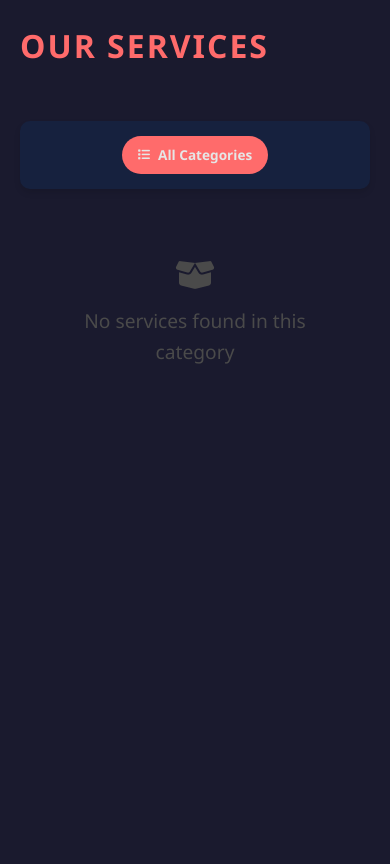
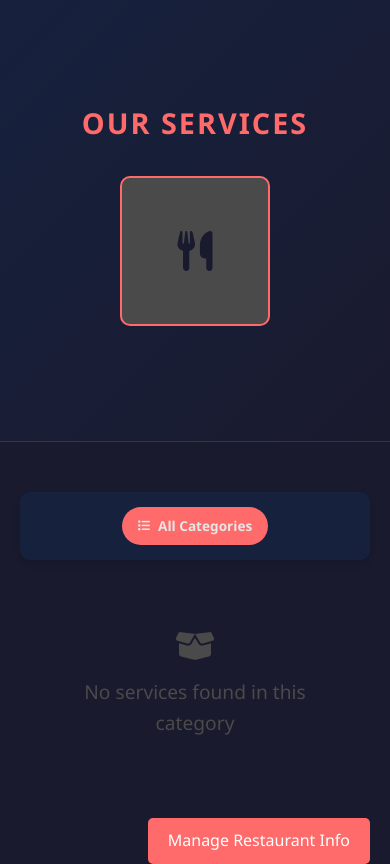
Before and after one commit to infivepvt/restaurant_menu, a PHP site: page / in a window 390 px wide. Before the commit the page ends 364 px from the top, so only its background shows below. Run offline with PHP 8.4, Linux system fonts and the light colour scheme; data that the repository does not hold is empty.

Commit message:
resturent 1

```diff
--- a/index.php
+++ b/index.php
@@ -1,7 +1,12 @@
 <?php
 require 'config.php';
+
+// Fetch restaurant info
+$restaurant_stmt = $pdo->query("SELECT name, logo_path FROM restaurant_info LIMIT 1");
+$restaurant = $restaurant_stmt->fetch(PDO::FETCH_ASSOC);
+
+// Fetch active offer banner
 $offer_stmt = $pdo->query("SELECT * FROM offer_banners WHERE is_active = 1 ORDER BY display_order ASC, created_at DESC LIMIT 1");
-
 $offer_banner = $offer_stmt->fetch();
 
 // Get all categories with their services
@@ -68,9 +73,10 @@ if ($filtered_category) {
 <head>
     <meta charset="UTF-8">
     <meta name="viewport" content="width=device-width, initial-scale=1.0">
-    <title>Our Services</title>
+    <title><?= htmlspecialchars($restaurant['name'] ?? 'Our Services') ?></title>
     <link rel="stylesheet" href="https://cdnjs.cloudflare.com/ajax/libs/font-awesome/6.0.0/css/all.min.css">
-    <link rel="icon" type="image/x-icon" href="assets/image/Logo1.ico">
+    <link rel="icon" type="image/x-icon"
+        href="<?= htmlspecialchars($restaurant['logo_path'] ?? 'assets/image/Logo1.ico') ?>">
     <style>
         :root {
             --primary: #ff6b6b;
@@ -106,6 +112,38 @@ if ($filtered_category) {
             background: linear-gradient(135deg, var(--darker) 0%, var(--dark) 100%);
             margin-bottom: 30px;
             border-bottom: 1px solid rgba(255, 255, 255, 0.1);
+        }
+
+        .restaurant-info {
+            display: flex;
+            align-items: center;
+            justify-content: center;
+            gap: 20px;
+            padding: 40px 0;
+        }
+
+        .restaurant-logo {
+            width: 80px;
+            height: 80px;
+            object-fit: contain;
+            border-radius: 10px;
+            border: 2px solid var(--primary);
+        }
+
+        .restaurant-logo-placeholder {
+            width: 80px;
+            height: 80px;
+            background-color: var(--gray);
+            display: flex;
+            align-items: center;
+            justify-content: center;
+            border-radius: 10px;
+            border: 2px solid var(--primary);
+        }
+
+        .restaurant-logo-placeholder i {
+            font-size: 2.5rem;
+            color: var(--dark);
         }
 
         h1 {
@@ -201,7 +239,7 @@ if ($filtered_category) {
 
         .services-grid {
             display: grid;
-            grid-template-columns: repeat(auto-fill, minmax(300px, 1fr)); /* Increased min width for larger images */
+            grid-template-columns: repeat(auto-fill, minmax(300px, 1fr));
             gap: 25px;
         }
 
@@ -225,7 +263,7 @@ if ($filtered_category) {
         }
 
         .service-image-container {
-            width: 120px; /* Increased image size */
+            width: 120px;
             height: 120px;
             overflow: hidden;
             margin-right: 15px;
@@ -250,7 +288,7 @@ if ($filtered_category) {
             display: flex;
             flex-direction: column;
             justify-content: center;
-            min-height: 120px; /* Adjusted for larger image */
+            min-height: 120px;
         }
 
         .service-title {
@@ -290,7 +328,6 @@ if ($filtered_category) {
             grid-column: 1 / -1;
         }
 
-        /* Modal Styles */
         .modal {
             display: none;
             position: fixed;
@@ -306,7 +343,7 @@ if ($filtered_category) {
         }
 
         .modal-content {
-            background: linear-gradient(135deg, var(--darker) 0%, #1e2a44 100%); /* Gradient background */
+            background: linear-gradient(135deg, var(--darker) 0%, #1e2a44 100%);
             margin: 50px auto;
             max-width: 800px;
             border-radius: 12px;
@@ -321,6 +358,7 @@ if ($filtered_category) {
                 opacity: 0;
                 transform: translateY(-50px);
             }
+
             to {
                 opacity: 1;
                 transform: translateY(0);
@@ -407,107 +445,6 @@ if ($filtered_category) {
             font-weight: 500;
         }
 
-        @media (max-width: 768px) {
-            h1 {
-                font-size: 2rem;
-            }
-
-            .category-filter {
-                justify-content: center;
-            }
-
-            .services-grid {
-                grid-template-columns: repeat(auto-fill, minmax(260px, 1fr)); /* Adjusted for larger images */
-                gap: 15px;
-            }
-
-            .category-title {
-                font-size: 1.5rem;
-            }
-
-            .category-image {
-                width: 60px;
-                height: 60px;
-            }
-
-            .modal-content {
-                margin: 20px auto;
-            }
-
-            .modal-header {
-                height: 200px;
-            }
-
-            .modal-body {
-                padding: 25px;
-            }
-
-            .service-card {
-                padding: 10px;
-            }
-
-            .service-image-container {
-                width: 100px; /* Scaled down for tablets */
-                height: 100px;
-            }
-
-            .service-content {
-                min-height: 100px;
-            }
-
-            .modal-title {
-                font-size: 1.8rem;
-            }
-
-            .modal-price {
-                font-size: 1.4rem;
-            }
-        }
-
-        @media (max-width: 480px) {
-            .services-grid {
-                grid-template-columns: 1fr;
-            }
-
-            .category-header {
-                flex-direction: column;
-                text-align: center;
-            }
-
-            .category-image {
-                margin-right: 0;
-                margin-bottom: 15px;
-                width: 80px;
-                height: 80px;
-            }
-
-            .filter-option {
-                padding: 8px 16px;
-                font-size: 0.85rem;
-            }
-
-            .modal-header {
-                height: 150px;
-            }
-
-            .service-image-container {
-                width: 80px; /* Scaled down for mobile */
-                height: 80px;
-            }
-
-            .service-content {
-                min-height: 80px;
-            }
-
-            .modal-title {
-                font-size: 1.6rem;
-            }
-
-            .modal-price {
-                font-size: 1.3rem;
-            }
-        }
-
         .offer-banner {
             position: relative;
             height: 300px;
@@ -563,6 +500,67 @@ if ($filtered_category) {
         }
 
         @media (max-width: 768px) {
+            h1 {
+                font-size: 2rem;
+            }
+
+            .restaurant-logo,
+            .restaurant-logo-placeholder {
+                width: 60px;
+                height: 60px;
+            }
+
+            .category-filter {
+                justify-content: center;
+            }
+
+            .services-grid {
+                grid-template-columns: repeat(auto-fill, minmax(260px, 1fr));
+                gap: 15px;
+            }
+
+            .category-title {
+                font-size: 1.5rem;
+            }
+
+            .category-image {
+                width: 60px;
+                height: 60px;
+            }
+
+            .modal-content {
+                margin: 20px auto;
+            }
+
+            .modal-header {
+                height: 200px;
+            }
+
+            .modal-body {
+                padding: 25px;
+            }
+
+            .service-card {
+                padding: 10px;
+            }
+
+            .service-image-container {
+                width: 100px;
+                height: 100px;
+            }
+
+            .service-content {
+                min-height: 100px;
+            }
+
+            .modal-title {
+                font-size: 1.8rem;
+            }
+
+            .modal-price {
+                font-size: 1.4rem;
+            }
+
             .offer-banner {
                 height: 250px;
                 margin: 0 15px;
@@ -570,21 +568,169 @@ if ($filtered_category) {
         }
 
         @media (max-width: 480px) {
+            .restaurant-info {
+                flex-direction: column;
+                text-align: center;
+            }
+
+            .restaurant-logo,
+            .restaurant-logo-placeholder {
+                margin-bottom: 15px;
+            }
+
+            .services-grid {
+                grid-template-columns: 1fr;
+            }
+
+            .category-header {
+                flex-direction: column;
+                text-align: center;
+            }
+
+            .category-image {
+                margin-right: 0;
+                margin-bottom: 15px;
+                width: 80px;
+                height: 80px;
+            }
+
+            .filter-option {
+                padding: 8px 16px;
+                font-size: 0.85rem;
+            }
+
+            .modal-header {
+                height: 150px;
+            }
+
+            .service-image-container {
+                width: 80px;
+                height: 80px;
+            }
+
+            .service-content {
+                min-height: 80px;
+            }
+
+            .modal-title {
+                font-size: 1.6rem;
+            }
+
+            .modal-price {
+                font-size: 1.3rem;
+            }
+
             .offer-banner {
                 height: 200px;
+            }
+        }
+
+        .restaurant-info {
+            display: flex;
+            flex-direction: column;
+            /* Stack name above logo */
+            align-items: center;
+            justify-content: center;
+            gap: 20px;
+            padding: 40px 0;
+        }
+
+        .restaurant-logo {
+            width: 120px;
+            /* Increased size */
+            height: 120px;
+            /* Increased size */
+            object-fit: contain;
+            border-radius: 10px;
+            border: 2px solid var(--primary);
+        }
+
+        .restaurant-logo-placeholder {
+            width: 120px;
+            /* Increased size */
+            height: 120px;
+            /* Increased size */
+            background-color: var(--gray);
+            display: flex;
+            align-items: center;
+            justify-content: center;
+            border-radius: 10px;
+            border: 2px solid var(--primary);
+        }
+
+        .restaurant-logo-placeholder i {
+            font-size: 3.5rem;
+            /* Increased icon size for placeholder */
+            color: var(--dark);
+        }
+
+        h1 {
+            font-size: 2.5rem;
+            margin-bottom: 10px;
+            color: var(--primary);
+            text-transform: uppercase;
+            letter-spacing: 2px;
+            text-align: center;
+            /* Ensure text is centered */
+        }
+
+        /* Responsive adjustments */
+        @media (max-width: 768px) {
+
+            .restaurant-logo,
+            .restaurant-logo-placeholder {
+                width: 150px;
+                /* Slightly smaller for tablets */
+                height: 150px;
+            }
+
+            .restaurant-logo-placeholder i {
+                font-size: 3rem;
+            }
+
+            h1 {
+                font-size: 2rem;
+            }
+        }
+
+        @media (max-width: 480px) {
+
+            .restaurant-logo,
+            .restaurant-logo-placeholder {
+                width: 150px;
+                /* Smaller for mobile */
+                height: 150px;
+            }
+
+            .restaurant-logo-placeholder i {
+                font-size: 2.5rem;
+            }
+
+            h1 {
+                font-size: 1.8rem;
             }
         }
     </style>
 </head>
 
 <body>
+    <header>
         <div class="container">
-        <h1>Our Services</h1>
+            <div class="restaurant-info">
+                <h1><?= htmlspecialchars($restaurant['name'] ?? 'Our Services') ?></h1>
+                <?php if ($restaurant && $restaurant['logo_path']): ?>
+                    <img src="<?= htmlspecialchars(str_replace('../', '/', $restaurant['logo_path'])) ?>"
+                        alt="Restaurant Logo" class="restaurant-logo">
+                <?php else: ?>
+                    <div class="restaurant-logo-placeholder">
+                        <i class="fas fa-utensils"></i>
+                    </div>
+                <?php endif; ?>
+            </div>
         </div>
         <?php
         // Get active banners in display order
         $banners = $pdo->query("SELECT * FROM offer_banners WHERE is_active = 1 ORDER BY display_order")->fetchAll();
-
         if (!empty($banners)): ?>
             <div class="offer-banner">
                 <?php foreach ($banners as $index => $banner): ?>
@@ -644,7 +790,7 @@ if ($filtered_category) {
                                     '<?= htmlspecialchars($service['image'] ? $service['image'] : '', ENT_QUOTES) ?>',
                                     '<?= htmlspecialchars($service['price']) ?>',
                                     '<?= htmlspecialchars($service['description'], ENT_QUOTES) ?>',
-                                    '<?= htmlspecialchars($service['description'], ENT_QUOTES) ?>', // Using description twice since detailed_description doesn't exist
+                                    '<?= htmlspecialchars($service['description'], ENT_QUOTES) ?>',
                                     '<?= htmlspecialchars($category['name'], ENT_QUOTES) ?>'
                                 )">
                                     <div class="service-image-container">
@@ -652,7 +798,8 @@ if ($filtered_category) {
                                             <img src="<?= htmlspecialchars($service['image']) ?>"
                                                 alt="<?= htmlspecialchars($service['name']) ?>" class="service-image">
                                         <?php else: ?>
-                                            <div style="background-color:var(--gray);height:100%;display:flex;align-items:center;justify-content:center;">
+                                            <div
+                                                style="background-color:var(--gray);height:100%;display:flex;align-items:center;justify-content:center;">
                                                 <i class="fas fa-image" style="font-size:2.5rem;color:var(--dark);"></i>
                                             </div>
                                         <?php endif; ?>
@@ -668,6 +815,7 @@ if ($filtered_category) {
                 <?php endif; ?>
             <?php endforeach; ?>
         <?php endif; ?>
+        <a href="admin_restaurant.php" class="admin-link">Manage Restaurant Info</a>
     </div>
 
     <!-- Service Modal -->
@@ -698,14 +846,12 @@ if ($filtered_category) {
             const modalDetailedDescription = document.getElementById('modalDetailedDescription');
             const modalCategory = document.getElementById('modalCategory');
 
-            // Set modal content
             modalTitle.textContent = name;
             modalPrice.textContent = 'Rs. ' + parseFloat(price).toFixed(2);
             modalDescription.textContent = description;
             modalDetailedDescription.textContent = detailedDescription || description;
             modalCategory.textContent = category;
 
-            // Set image or placeholder
             if (image) {
                 modalImage.src = image;
                 modalImage.style.display = 'block';
@@ -721,7 +867,6 @@ if ($filtered_category) {
                 `;
             }
 
-            // Show modal
             modal.style.display = 'block';
             document.body.style.overflow = 'hidden';
         }
@@ -732,7 +877,6 @@ if ($filtered_category) {
             document.body.style.overflow = 'auto';
         }
 
-        // Close modal when clicking outside
         window.onclick = function (event) {
             const modal = document.getElementById('serviceModal');
             if (event.target == modal) {
@@ -740,7 +884,6 @@ if ($filtered_category) {
             }
         }
 
-        // Close modal with ESC key
         document.addEventListener('keydown', function (event) {
             const modal = document.getElementById('serviceModal');
             if (event.key === 'Escape' && modal.style.display === 'block') {
@@ -765,11 +908,10 @@ if ($filtered_category) {
             function startAutoSlide() {
                 interval = setInterval(() => {
                     showBanner(current + 1);
-                }, 5000); // Change slide every 5 seconds
+                }, 5000);
             }
 
             if (banners.length > 0) {
-                // Show first banner (already has 'active' class from PHP)
                 startAutoSlide();
 
                 leftBtn.addEventListener('click', () => {
@@ -784,7 +926,6 @@ if ($filtered_category) {
                     startAutoSlide();
                 });
 
-                // Pause on hover
                 const bannerContainer = document.querySelector('.offer-banner');
                 bannerContainer.addEventListener('mouseenter', () => {
                     clearInterval(interval);
```
Also changed, not shown: admin/admin_restaurant.php (added, +332 -0 lines). Lines whose indentation alone changed are shown as unchanged.
